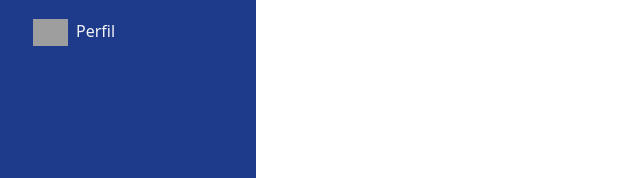
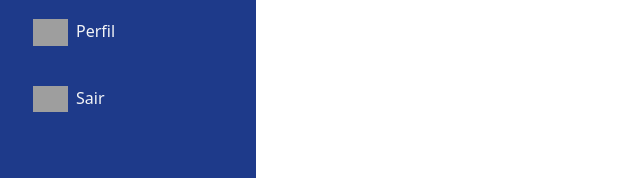
Before and after one commit to LeonardoCto/TCS-FrontEnd, an Angular app: page /contatos in a window 1280 px wide. Shown: the part 332-510 px from the top of the page, without its empty margins (0-640 px from the left). Built offline with nearby package versions, Linux system fonts and the light colour scheme; grey boxes are pictures that could not be loaded.

Commit message:
feat: log-off

```diff
--- a/src/app/app.component.html
+++ b/src/app/app.component.html
@@ -30,6 +30,12 @@
             <span class="ml-2">Perfil</span>
           </a>
         </li>
+        <li (click)="sair()" class="mb-2 px-4 py-4 text-gray-100 flex flex-row border-gray-300 hover:text-black hover:bg-gray-300 hover:font-bold rounded rounded-lg">
+          <img width="35" height="35" src="https://img.icons8.com/?size=50&id=39vT8RSUxpIY&format=png" alt="user-male-circle--v1" />
+          <a href="#">
+            <span class="ml-2">Sair</span>
+          </a>
+        </li>
       </ul>
     </div>
   </nav>
--- a/src/app/app.component.ts
+++ b/src/app/app.component.ts
@@ -55,4 +55,10 @@ export class AppComponent {
     this.router.navigate(['/contatos/historico-mensagem']);
   }
 
+  sair(){
+    localStorage.setItem("token", "");
+    localStorage.setItem("idUsuario","");
+    this.router.navigate(["/login/tela-login"]);
+  }
+
 }
```
